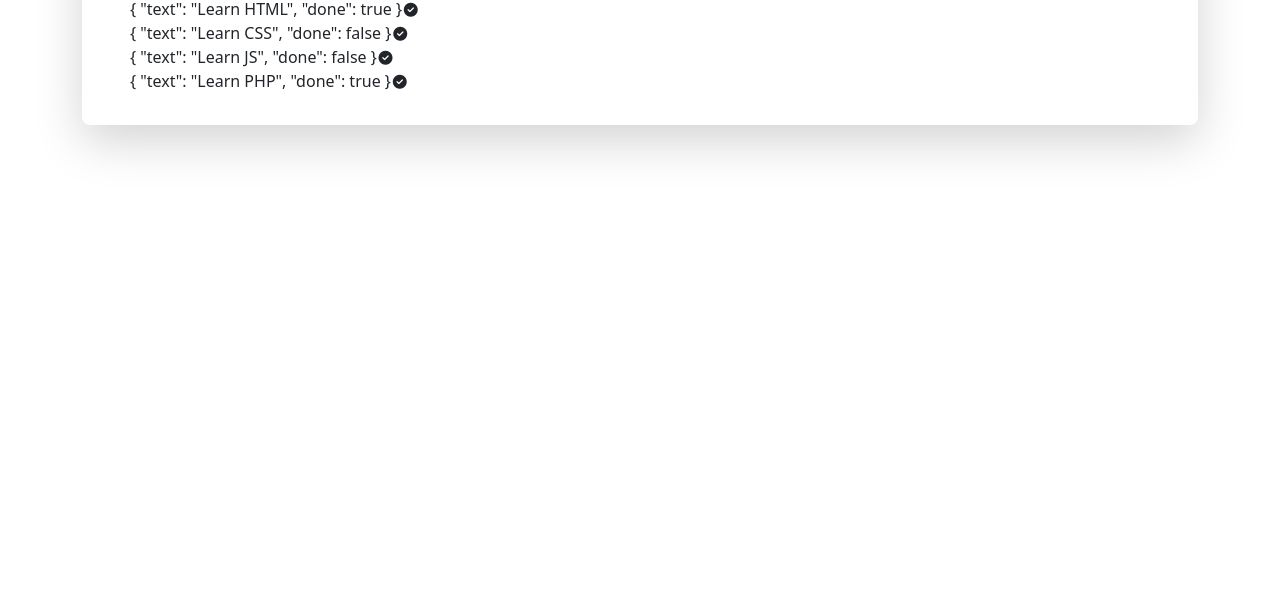
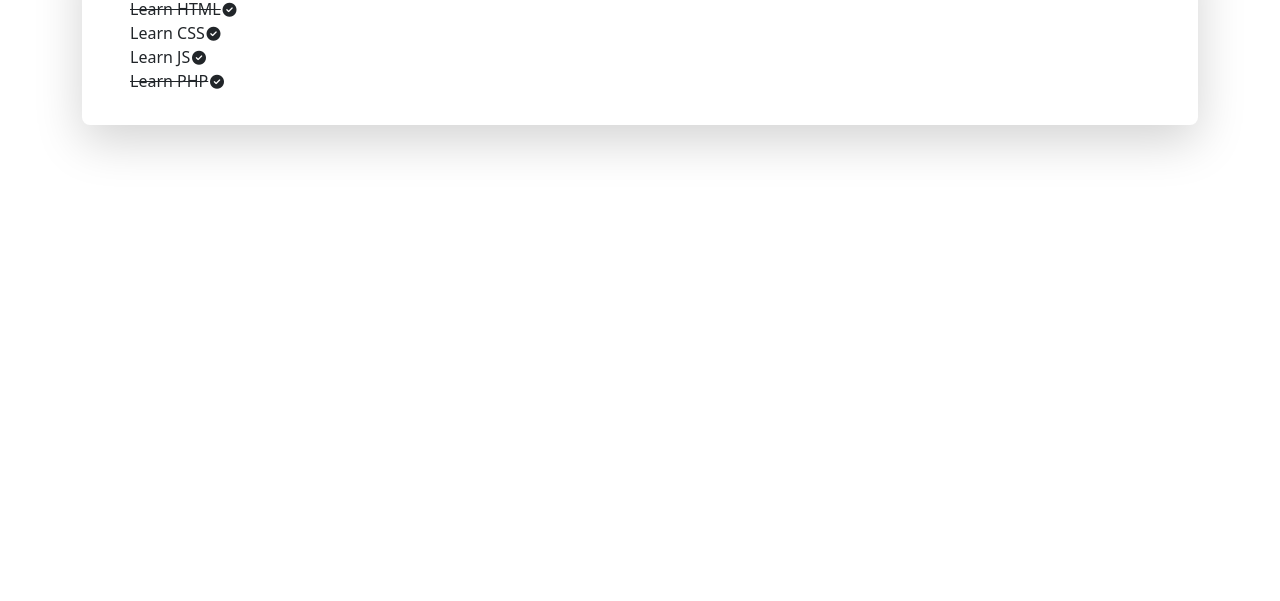
Before and after one commit to Dan97O/vue-todolist, a plain HTML site: page index.html in a window 1280 px wide. Shown: the part 199-800 px from the top of the page. Drawn offline with nearby package versions, Linux system fonts and the light colour scheme.

Commit message:
add line-through

```diff
--- a/index.html
+++ b/index.html
@@ -47,8 +47,8 @@
       <div class="tasks bg-white border-light rounded-3 p-3 shadow-lg mb-3">
         <h2>Todo</h2>
         <ul v-if="tasks.length > 0">
-          <li v-for="(task, index) in tasks" class="d-flex">
-            {{task}}
+          <li v-for="(task, index) in tasks" class="d-flex" :class="{'text-decoration-line-through': task.done}">
+            {{task.text}}
             <div class="complete" @click="completeTask(index)">
               <i class="fas fa fa-check-circle fa-sm fa-fw"></i>
             </div>
@@ -61,7 +61,7 @@
         <h2>Completed Tasks</h2>
         <ul>
           <li v-for="task in completed">
-            {{task}}
+            {{task.text}}
           </li>
         </ul>
       </div>
```
